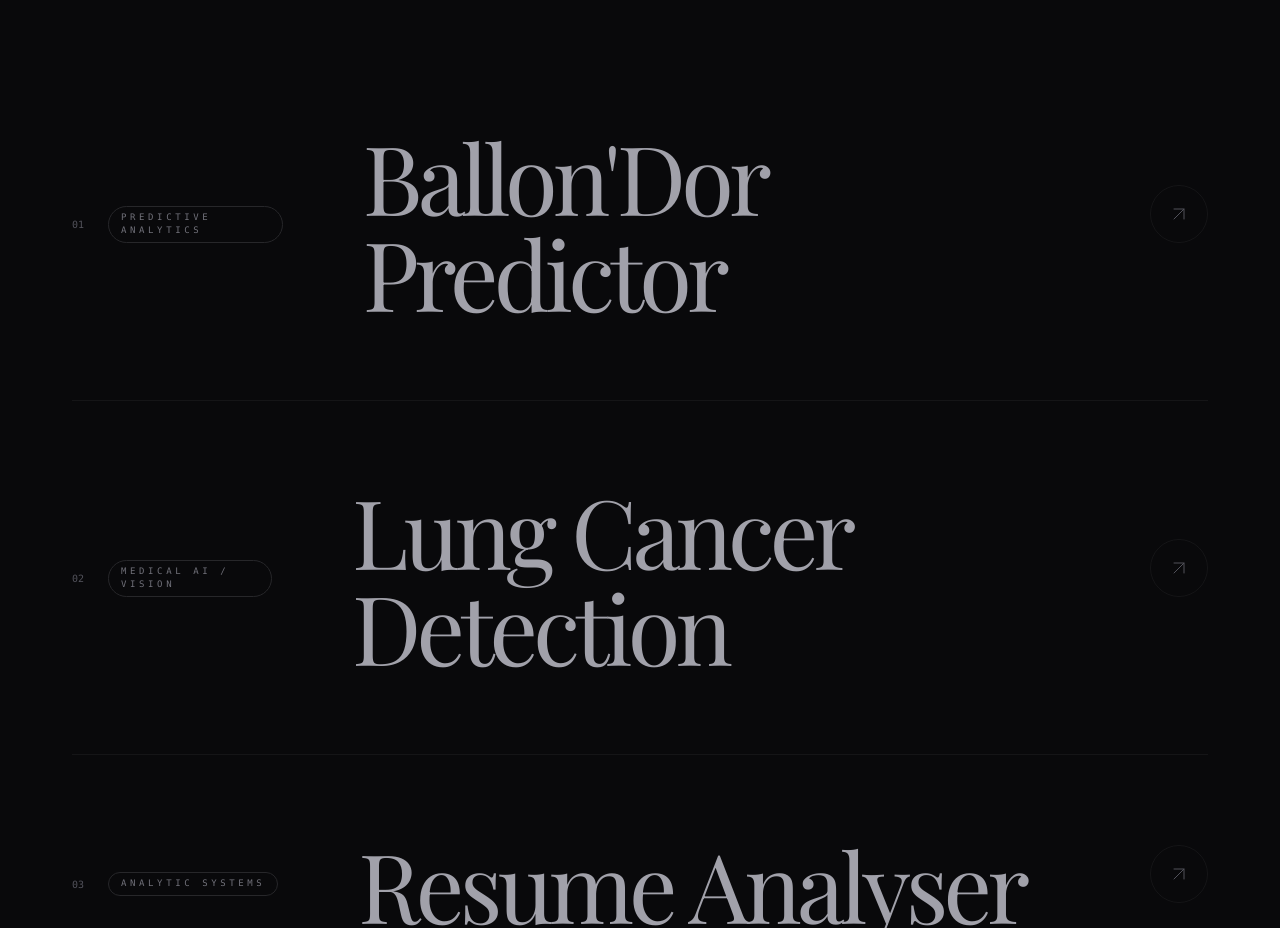
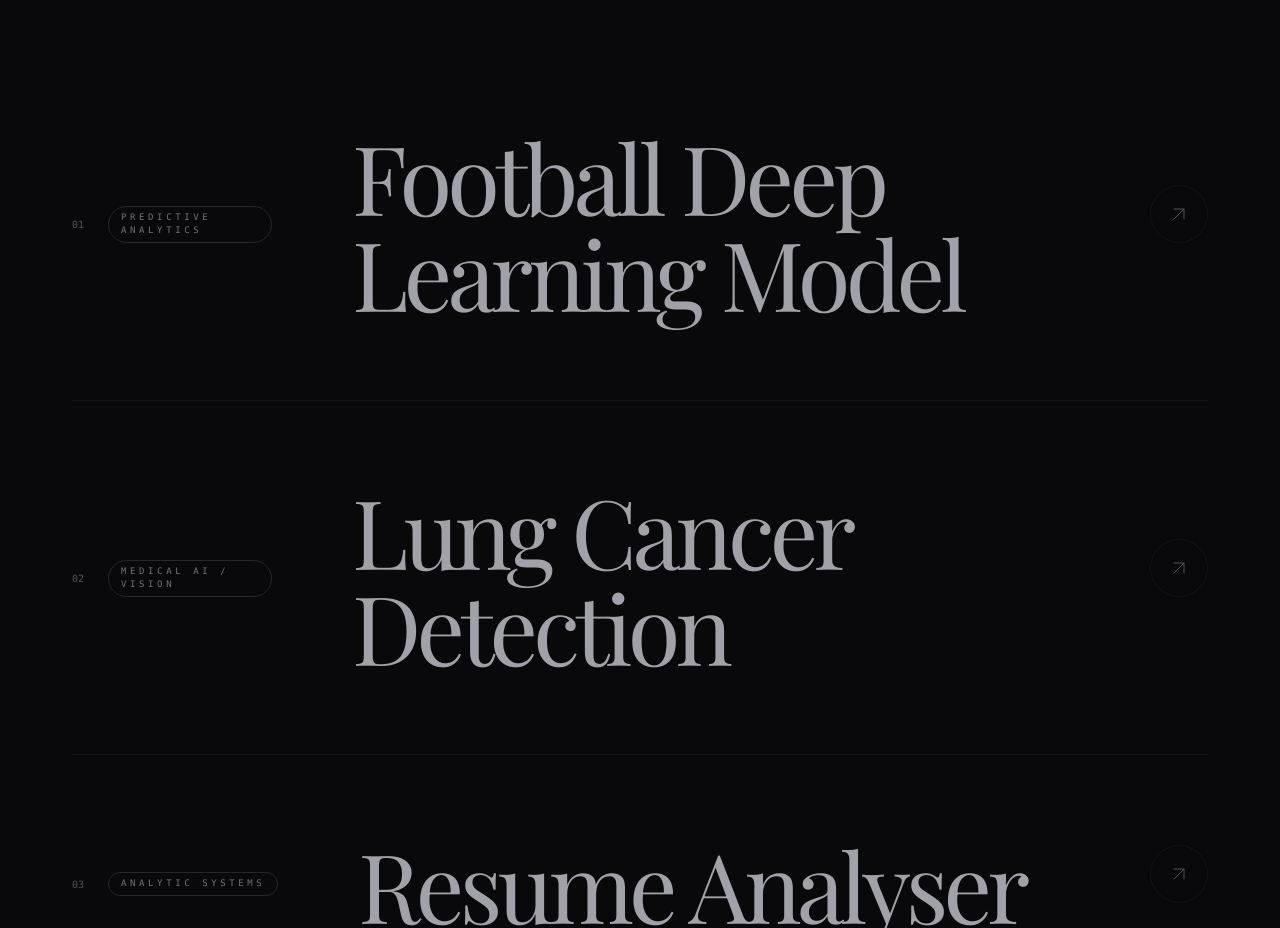
Before and after one commit to Akashh0/Portfolio, a React (Vite) app: page / in a window 1280 px wide. Shown: the part 3880-4808 px from the top of the page. Built offline with nearby package versions, Linux system fonts and the light colour scheme; a web font is replaced by a local one.

Commit message:
resume updated

```diff
--- a/src/App.jsx
+++ b/src/App.jsx
@@ -10,7 +10,7 @@
 const projects = [
   {
     id: 1,
-    title: "Ballon'Dor Predictor",
+    title: "Football Deep Learning Model",
     category: "Predictive Analytics",
     color: "from-blue-900 via-blue-950 to-black",
     description: "Forecasting Champions League & Ballon D'or winners using historical data metrics.",
```
